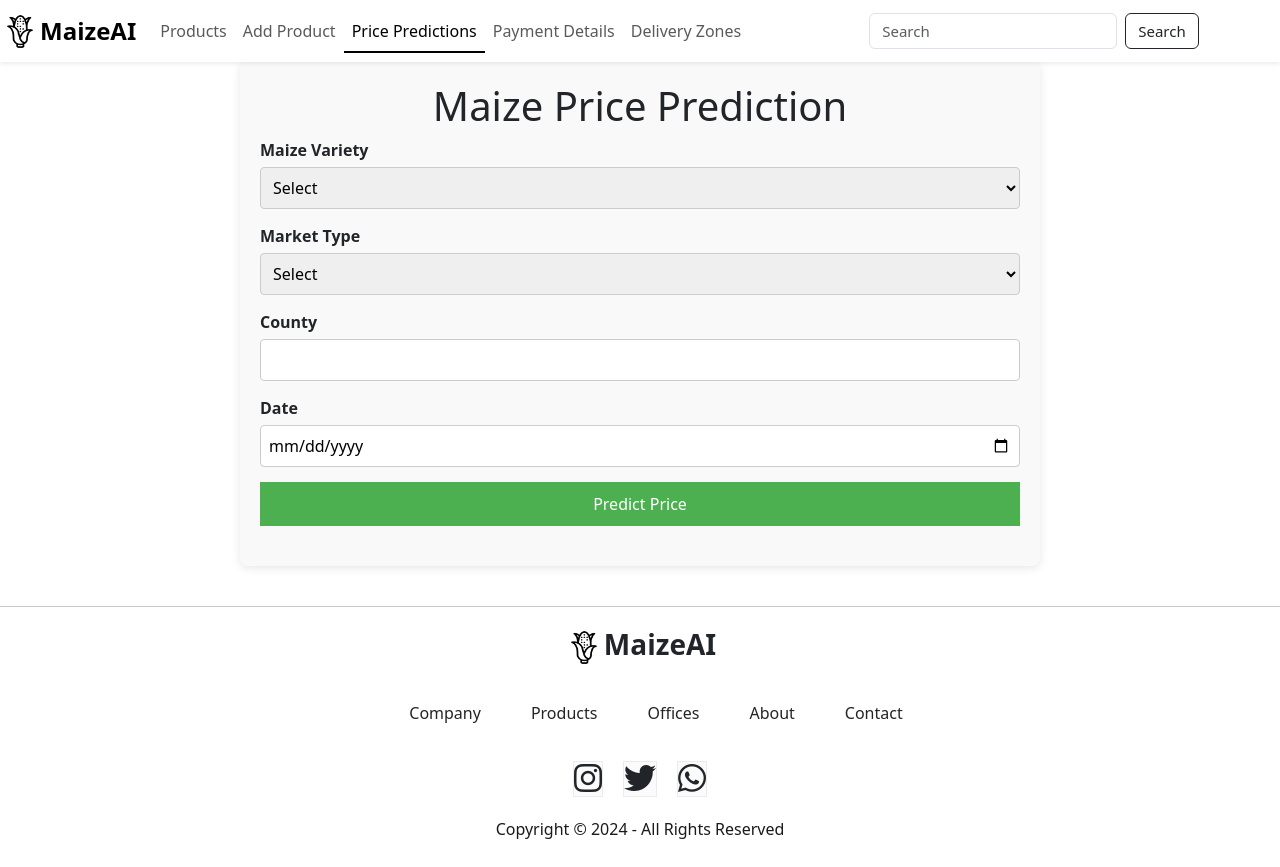
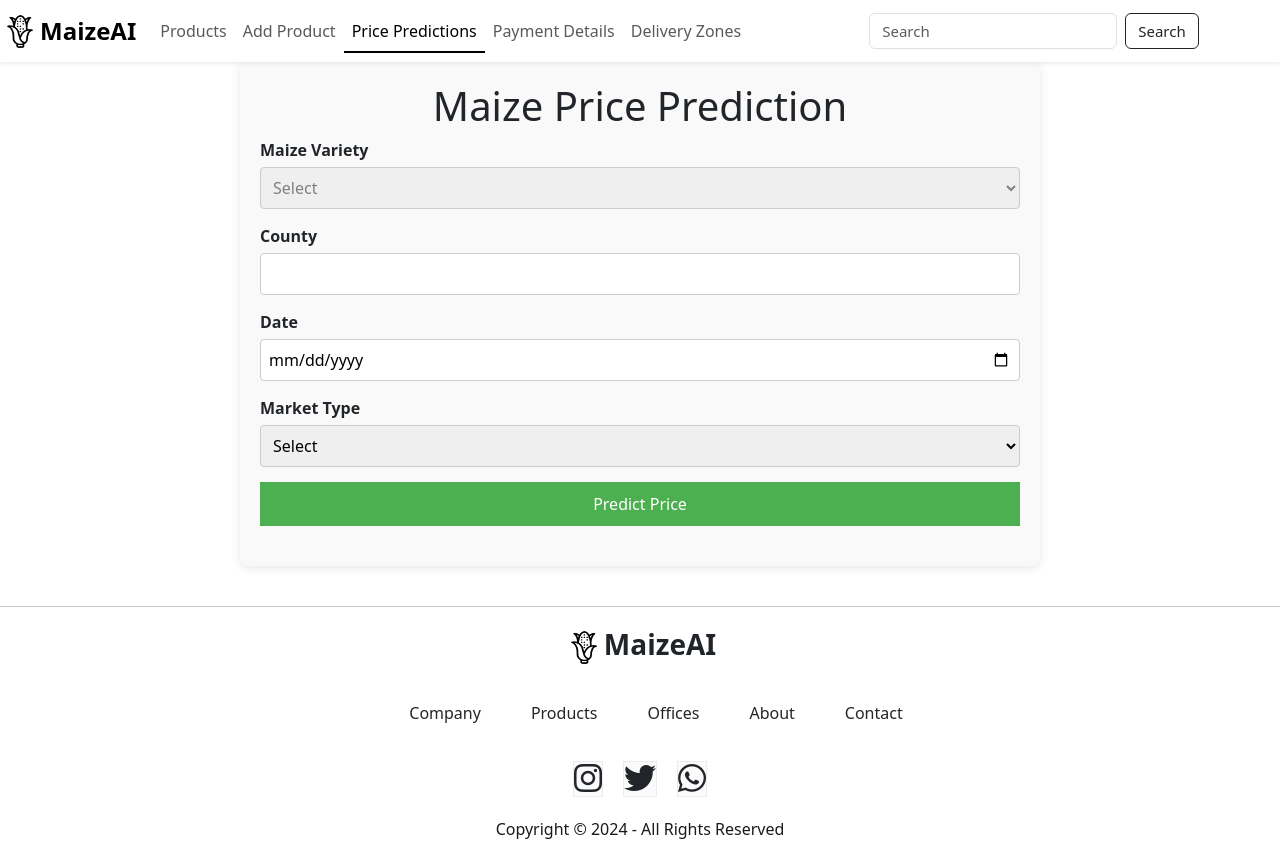
Before and after one commit to Diana725/Ecommerce-Project, a React (Create React App) app in the folder seller-dashboard3/: page /price_predictions in a window 1280 px wide. Built offline with nearby package versions, Linux system fonts and the light colour scheme.

Commit message:
Updated prediction.jsx to fetch ngrok url

```diff
--- a/seller-dashboard3/src/components/PricePredictions.jsx
+++ b/seller-dashboard3/src/components/PricePredictions.jsx
@@ -4,10 +4,9 @@ import { Line } from "react-chartjs-2";
 import "./PricePrediction.css";
 
 const PricePredictions = () => {
-  const [maizeVariety, setMaizeVariety] = useState("");
-  const [marketType, setMarketType] = useState("");
   const [county, setCounty] = useState("");
   const [date, setDate] = useState("");
+  const [modelChoice, setModelChoice] = useState("");
   const [prediction, setPrediction] = useState(null);
   const [history, setHistory] = useState([]);
   const [loading, setLoading] = useState(false);
@@ -21,19 +20,22 @@ const PricePredictions = () => {
   const fetchPrediction = async () => {
     setLoading(true);
     try {
-      const response = await fetch(`http://api.example.com/predict-price`, {
-        method: "POST",
-        headers: { "Content-Type": "application/json" },
-        body: JSON.stringify({ maizeVariety, marketType, county, date }),
-      });
+      const apiUrl = `https://81e1-102-219-208-126.ngrok-free.app//predict?county=${encodeURIComponent(
+        county
+      )}&date=${encodeURIComponent(date)}&model_choice=${encodeURIComponent(
+        modelChoice
+      )}`;
+      const response = await fetch(apiUrl);
+      if (!response.ok) {
+        throw new Error(`Error: ${response.statusText}`);
+      }
       const result = await response.json();
       setPrediction(result.predictedPrice);
 
       const newPrediction = {
-        maizeVariety,
-        marketType,
         county,
         date,
+        modelChoice,
         predictedPrice: result.predictedPrice,
       };
       const updatedHistory = [...history, newPrediction];
@@ -62,8 +64,10 @@ const PricePredictions = () => {
 
   const handleSubmit = (e) => {
     e.preventDefault();
-    if (maizeVariety && marketType && county && date) {
+    if (county && date && modelChoice) {
       fetchPrediction();
+    } else {
+      alert("Please fill in all required fields.");
     }
   };
 
@@ -75,29 +79,12 @@ const PricePredictions = () => {
         <form onSubmit={handleSubmit} className="prediction-form">
           <div className="form-group">
             <label>Maize Variety</label>
-            <select
-              value={maizeVariety}
-              onChange={(e) => setMaizeVariety(e.target.value)}
-              required
-            >
+            <select disabled>
               <option value="">Select</option>
               <option value="Traditional">Traditional Maize</option>
               <option value="White">White Maize</option>
               <option value="Yellow">Yellow Maize</option>
               <option value="URI">URI Maize</option>
-            </select>
-          </div>
-
-          <div className="form-group">
-            <label>Market Type</label>
-            <select
-              value={marketType}
-              onChange={(e) => setMarketType(e.target.value)}
-              required
-            >
-              <option value="">Select</option>
-              <option value="Wholesale">Wholesale</option>
-              <option value="Retail">Retail</option>
             </select>
           </div>
 
@@ -121,6 +108,19 @@ const PricePredictions = () => {
             />
           </div>
 
+          <div className="form-group">
+            <label>Market Type</label>
+            <select
+              value={modelChoice}
+              onChange={(e) => setModelChoice(e.target.value)}
+              required
+            >
+              <option value="">Select</option>
+              <option value="wholesale">Wholesale</option>
+              <option value="retail">Retail</option>
+            </select>
+          </div>
+
           <button type="submit" className="predict-btn">
             {loading ? "Loading..." : "Predict Price"}
           </button>
@@ -140,8 +140,8 @@ const PricePredictions = () => {
             <ul>
               {history.map((item, index) => (
                 <li key={index}>
-                  {item.date} - {item.maizeVariety} ({item.marketType},{" "}
-                  {item.county}): Kshs {item.predictedPrice}
+                  {item.date} - {item.county} ({item.modelChoice}): Kshs{" "}
+                  {item.predictedPrice}
                 </li>
               ))}
             </ul>
```
